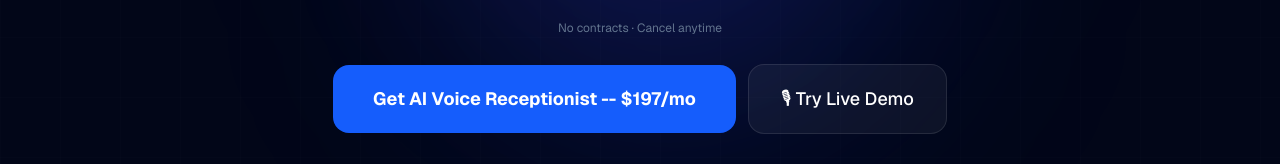
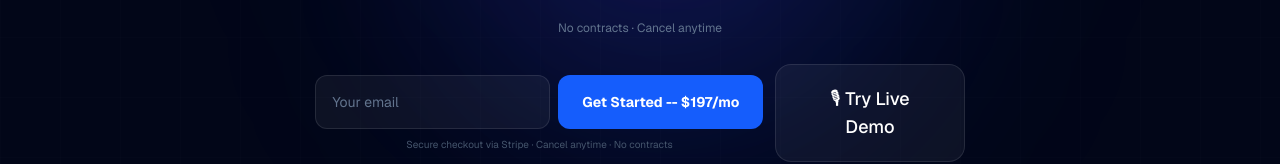
Before and after one commit to thadpaschall1-ctrl/fdm-platform, a Next.js app: page /services/ai-voice-receptionist in a window 1280 px wide. Shown: the part 636-800 px from the top of the page. Built offline with nearby package versions, Linux system fonts and the light colour scheme; no server answers.

Commit message:
Fix service checkout — email + button inline, one click to Stripe

```diff
--- a/components/service-checkout-button.tsx
+++ b/components/service-checkout-button.tsx
@@ -10,16 +10,17 @@ interface Props {
   className?: string;
 }
 
-export function ServiceCheckoutButton({ plan, serviceTitle, price, setupFee, className }: Props) {
+export function ServiceCheckoutButton({ plan, serviceTitle, price, setupFee }: Props) {
   const [busy, setBusy] = useState(false);
-  const [showEmail, setShowEmail] = useState(false);
   const [emailInput, setEmailInput] = useState("");
+  const [error, setError] = useState("");
 
   async function handleCheckout() {
     if (!emailInput || !emailInput.includes("@")) {
-      setShowEmail(true);
+      setError("Please enter a valid email");
       return;
     }
+    setError("");
     setBusy(true);
     try {
       const res = await fetch("/api/checkout", {
@@ -31,45 +32,43 @@ export function ServiceCheckoutButton({ plan, serviceTitle, price, setupFee, cla
       if (data.url) {
         window.location.href = data.url;
       } else {
-        alert(data.error || "Checkout failed. Please try again.");
+        setError(data.error || "Checkout failed. Please try again.");
         setBusy(false);
       }
     } catch {
-      alert("Something went wrong. Please try again.");
+      setError("Something went wrong. Please try again.");
       setBusy(false);
     }
   }
 
-  if (showEmail) {
-    return (
-      <div className="w-full max-w-md mx-auto space-y-3">
+  return (
+    <div className="w-full max-w-md mx-auto">
+      <div className="flex gap-2">
         <input
           type="email"
-          placeholder="Enter your email to continue"
+          placeholder="Your email"
           value={emailInput}
-          onChange={(e) => setEmailInput(e.target.value)}
+          onChange={(e) => { setEmailInput(e.target.value); setError(""); }}
           onKeyDown={(e) => e.key === "Enter" && handleCheckout()}
-          className="w-full rounded-xl border border-white/10 bg-white/5 px-4 py-3 text-sm text-white placeholder-slate-500 outline-none focus:border-blue-500/50 focus:ring-1 focus:ring-blue-500/30"
-          autoFocus
+          className="flex-1 rounded-xl border border-white/10 bg-white/5 px-4 py-4 text-sm text-white placeholder-slate-500 outline-none focus:border-blue-500/50 focus:ring-1 focus:ring-blue-500/30"
         />
         <button
           onClick={handleCheckout}
           disabled={busy}
-          className={`w-full rounded-2xl bg-blue-600 px-10 py-5 text-lg font-bold text-white transition-all hover:-translate-y-1 hover:shadow-[0_20px_60px_rgba(37,99,235,0.4)] disabled:opacity-60 disabled:cursor-wait`}
+          className="shrink-0 rounded-xl bg-blue-600 px-6 py-4 text-sm font-bold text-white transition-all hover:-translate-y-0.5 hover:shadow-[0_10px_40px_rgba(37,99,235,0.3)] hover:bg-blue-500 disabled:opacity-60 disabled:cursor-wait"
         >
-          {busy ? "Processing..." : `Continue to Checkout -- ${price}/mo${setupFee ? ` + ${setupFee} setup` : ""}`}
+          {busy ? "..." : `Get Started -- ${price}/mo`}
         </button>
       </div>
-    );
-  }
-
-  return (
-    <button
-      onClick={handleCheckout}
-      disabled={busy}
-      className={className || "group relative inline-flex items-center gap-2 rounded-2xl bg-blue-600 px-10 py-5 text-lg font-bold text-white transition-all hover:-translate-y-1 hover:shadow-[0_20px_60px_rgba(37,99,235,0.4)] disabled:opacity-60 disabled:cursor-wait"}
-    >
-      {busy ? "Processing..." : `Get ${serviceTitle} -- ${price}/mo`}
-    </button>
+      {setupFee && (
+        <p className="text-xs text-slate-500 mt-2 text-center">+ {setupFee} one-time setup</p>
+      )}
+      {error && (
+        <p className="text-xs text-red-400 mt-2 text-center">{error}</p>
+      )}
+      <p className="text-[10px] text-slate-600 mt-2 text-center">
+        Secure checkout via Stripe &middot; Cancel anytime &middot; No contracts
+      </p>
+    </div>
   );
 }
```
